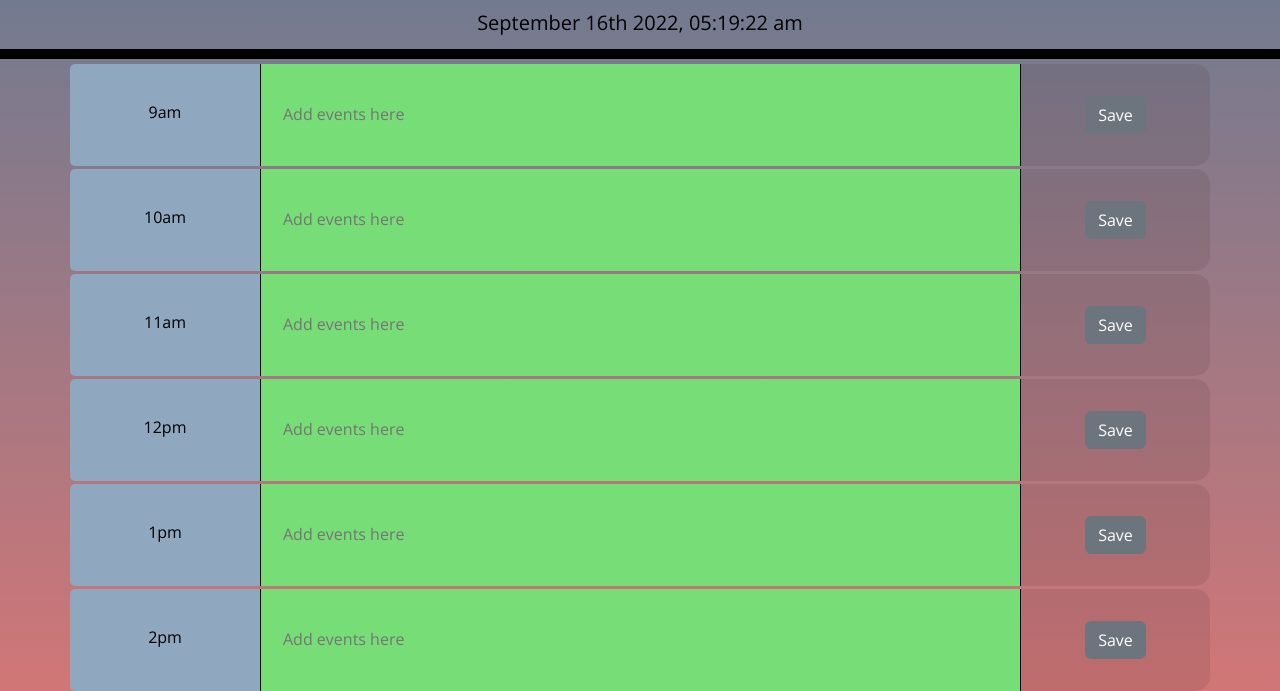
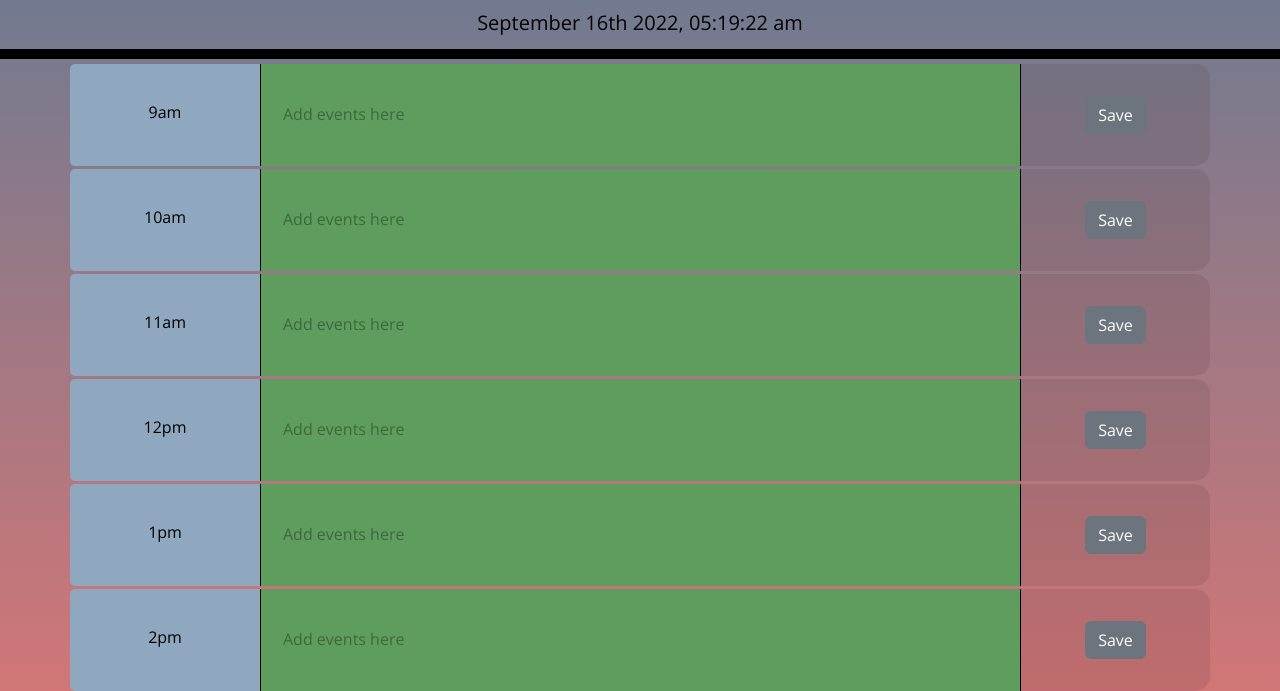
Before and after one commit to cplumlee72/Work-Day-Scheduler, a plain HTML site: page index.html in a window 1280 px wide. Shown: the part 108-799 px from the top of the page. Drawn offline with nearby package versions, Linux system fonts and the light colour scheme.

Commit message:
Further Styled CSS.

```diff
--- a/assets/css/style.css
+++ b/assets/css/style.css
@@ -11,10 +11,12 @@ textarea {
   border: none;
   resize: none;
   color: #000000;
-
   padding: 10px;
 }
 
+::placeholder {
+  color: #00000057;
+}
 .jumbotron {
   text-align: center;
   background-color: transparent;
@@ -47,7 +49,7 @@ textarea {
 .hour {
   background-color: #8fa7bf;
   color: #000000;
-  /* border-top: 1px solid #000000; */
+
 }
 
 .past {
@@ -56,12 +58,12 @@ textarea {
 }
 
 .present {
-  background-color: #ff6961;
+  background-color: #ad4949;
   color: white;
 }
 
 .future {
-  background-color: #77dd77;
+  background-color: #5e9d5e;
   color: white;
 }
 
```
